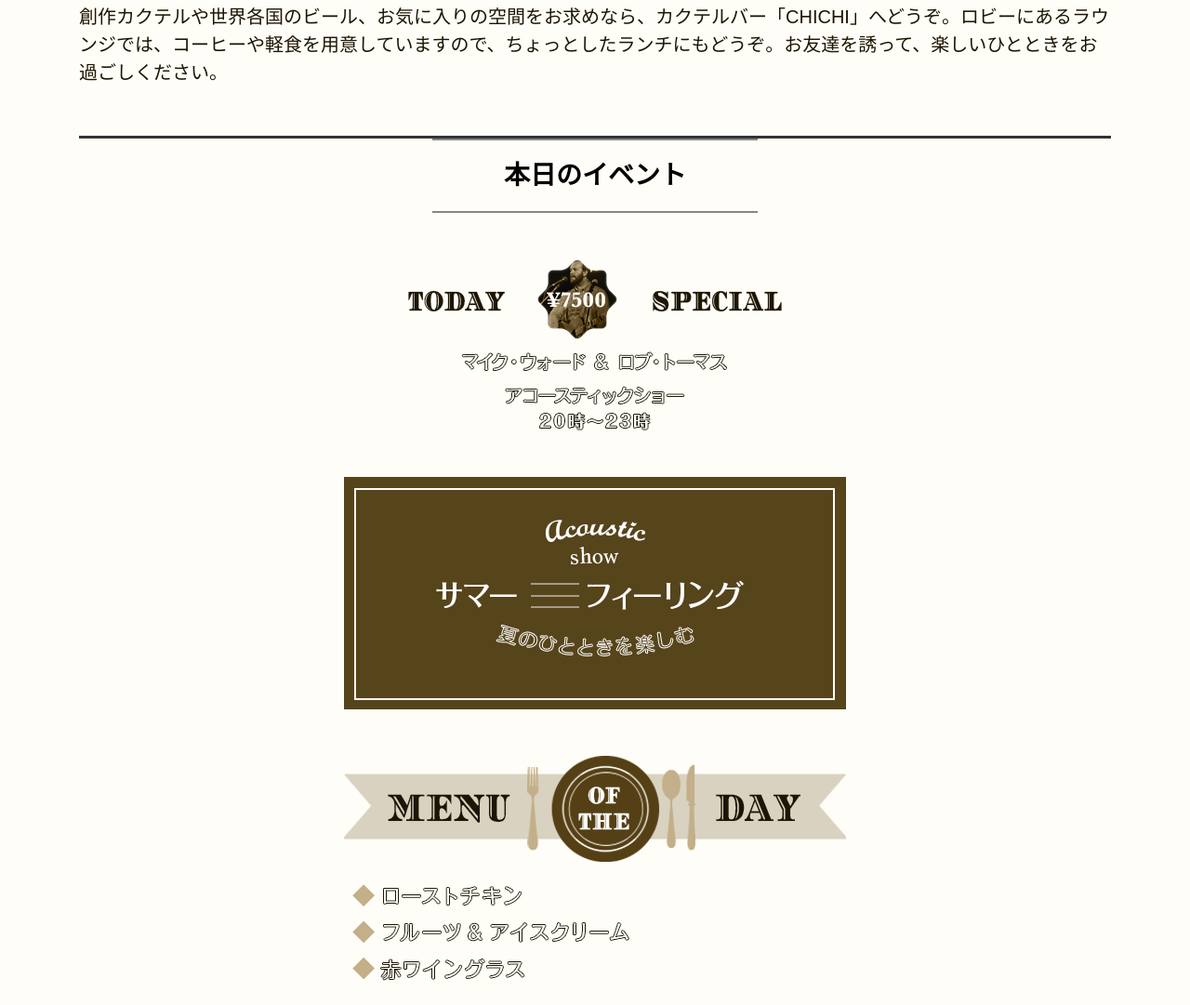
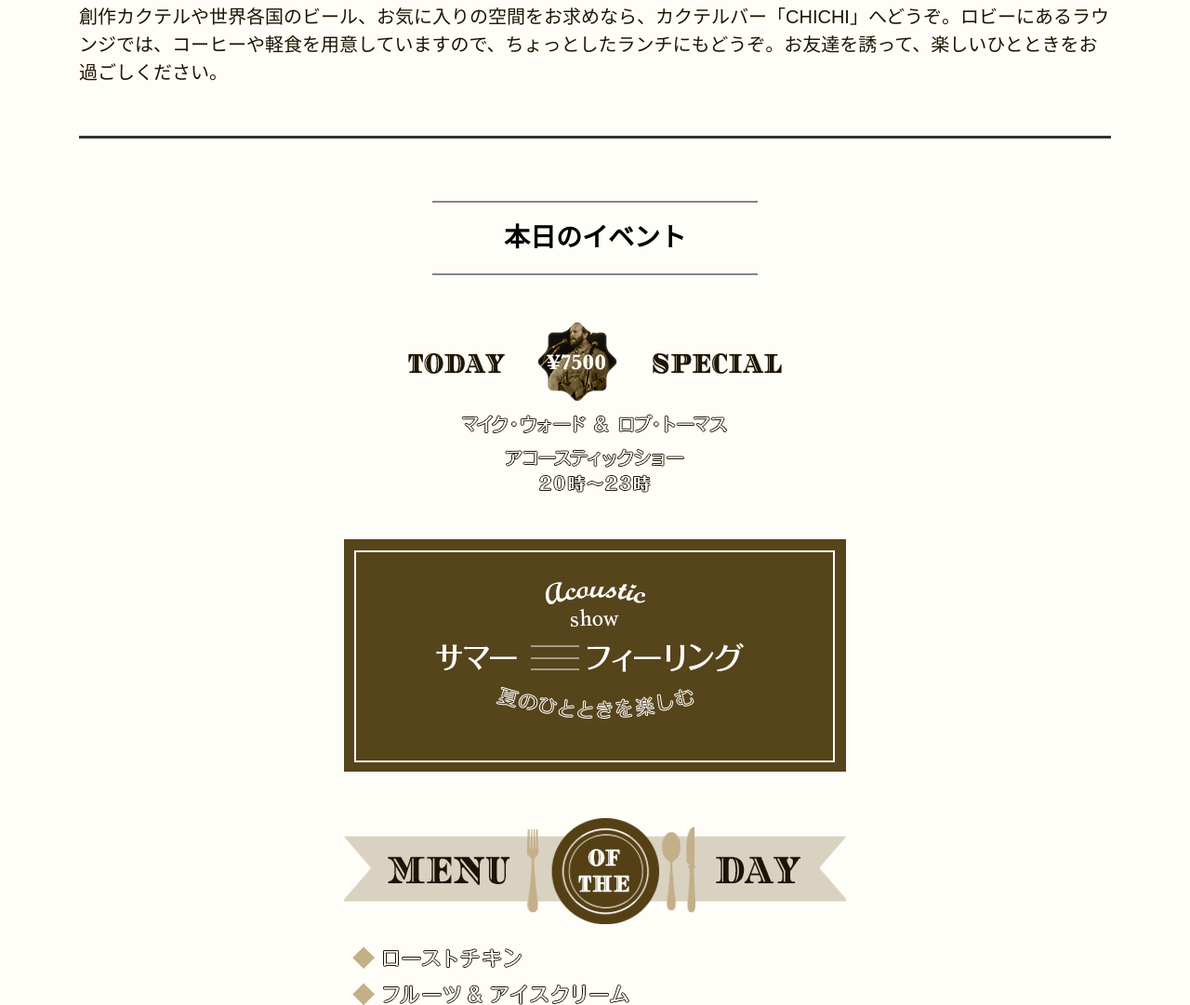
Before and after one commit to yscorp-r/clyde, a plain HTML site: page index.html in a window 1280 px wide. Shown: the part 1079-2160 px from the top of the page at 93% size. Drawn offline with Linux system fonts and the light colour scheme; a web font is replaced by a local one.

```diff
--- a/css/index.css
+++ b/css/index.css
@@ -13,6 +13,7 @@
   border-bottom: 3px solid #000;
   padding-bottom: 28px;
   margin-bottom: 67px;
+  margin-top: 67px;
   font-family: "Kaisei Tokumin", serif;
 }
 /*［main section h2の書式］文字サイズ:28px、太字、上下ボーダー（線幅:2px、線種:直線、線カラー:868686）、文字とボーダー間の余白:17px、外側下余白:px */
```
